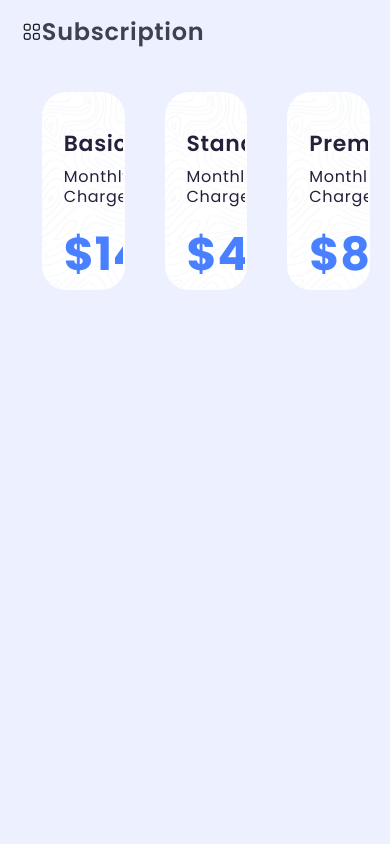
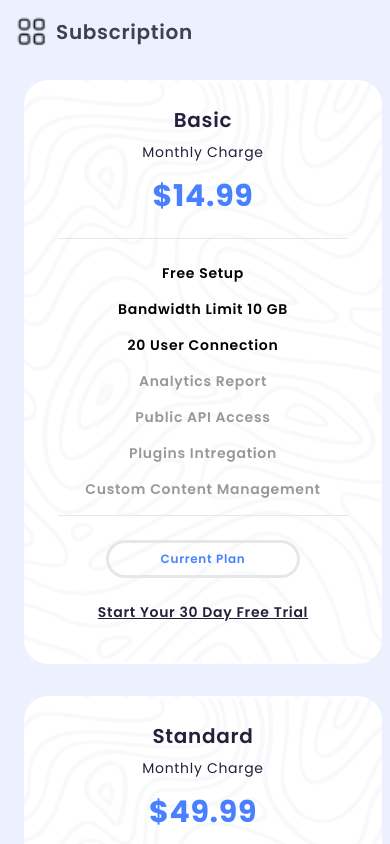
Before and after one commit to Kamba56/Migasuto2, a React (Vite) app: page / in a window 390 px wide. Shown: the top 844 px of the page. Built offline with nearby package versions, Linux system fonts and the light colour scheme.

Commit message:
dynamic testing: the sequel

```diff
--- a/src/Pages/subscription/components/Plan.tsx
+++ b/src/Pages/subscription/components/Plan.tsx
@@ -1,4 +1,3 @@
-import { Link } from "react-router";
 import pattern from "../assets/bgfrfr.png";
 interface PlanProps {
   title: string;
@@ -17,23 +16,27 @@
 }: PlanProps) {
   return (
     <div
-      className="flex flex-col mx-[1.25rem] bg-cover bg-center pb-[3.43rem] items-center border-[0.16em] border-transparent h-[100%] aspect-[5/12] rounded-3xl px-[1.25rem] overflow-hidden hover:border-[#336DBA] hover:border-[0.16em] transition ease-in duration-250"
+      className="flex flex-col mx-2 sm:mx-4 md:mx-[1.25rem] bg-cover bg-center pb-6 md:pb-[3.43rem] items-center border-[0.16em] border-transparent w-full md:w-auto min-w-[280px] md:aspect-[5/12] rounded-3xl px-4 md:px-[1.25rem] overflow-hidden hover:border-[#336DBA] transition ease-in duration-250"
       style={{ backgroundImage: `url(${pattern})` }}
     >
-      <div className="h-[215px] w-full py-[2.5rem] text-center">
-        <h3 className="text-[1.37rem] font-semibold mb-[0.6em]">{title}</h3>
-        <p className="text-[16px]  mb-[0.6em]">Monthly Charge</p>
-        <h1 className="text-[2.87rem] mt-[0.8em] font-bold text-[#4880ff]">
+      <div className="w-full py-6 md:py-[2.5rem] text-center">
+        <h3 className="text-xl md:text-[1.37rem] font-semibold mb-2 md:mb-[0.6em]">
+          {title}
+        </h3>
+        <p className="text-sm md:text-[16px] mb-2 md:mb-[0.6em]">
+          Monthly Charge
+        </p>
+        <h1 className="text-3xl md:text-[2.87rem] mt-4 md:mt-[0.8em] font-bold text-[#4880ff]">
           {price}
         </h1>
       </div>
-      <div className="text-top pt-[2.5em] px-[1.37em] h-[26.75rem] w-[90%] border-y-[0.12em]">
+      <div className="text-top pt-6 md:pt-[2.5em] px-4 md:px-[1.37em] md:h-[26.75rem] w-[90%] border-y-[0.12em]">
         {allFeatures.map((feature: string, index: number) => {
           const isIncluded = planFeatures.includes(feature);
           return (
             <p
               key={index}
-              className={`mb-[1.87rem] text-center text-[1em] font-semibold
+              className={`mb-4 md:mb-[1.87rem] text-center text-sm md:text-[1em] font-semibold
                 ${isIncluded ? "text-black" : "text-black text-opacity-40"}
               `}
             >
@@ -42,21 +45,25 @@
           );
         })}
       </div>
-      <div className="pt-[2.5em] flex flex-col w-full mx-[-1.25rem] items-center">
+      <div className="pt-6 md:pt-[2.5em] flex flex-col w-full items-center">
         <button
-          className={`mb-[3em] w-[60.4%] aspect-[3/1] rounded-[2.7em] 3xl border-[0.25em] text-[0.8rem] text-[#4880FF] font-semibold ${
-            title.toLowerCase() === "premium"
-              ? "bg-[#4880FF] text-white"
-              : !isCurrent
-              ? "hover:border-[#336DBA] transition ease-in duration-250"
-              : ""
-          } `}
+          className={`mb-6 md:mb-[3em] w-[60.4%] min-w-[160px] py-2 md:aspect-[3/1] rounded-full md:rounded-[2.7em] border-[0.25em] text-xs md:text-[0.8rem] font-semibold
+            ${
+              title.toLowerCase() === "premium"
+                ? "bg-[#4880FF] text-white"
+                : !isCurrent
+                ? "text-[#4880FF] hover:border-[#336DBA] transition ease-in duration-250"
+                : "text-[#4880FF]"
+            }`}
         >
           {!isCurrent ? "Upgrade" : "Current Plan"}
         </button>
-        <Link to={""} className="underline text-[1rem] font-semibold ">
+        <a
+          href="#"
+          className="underline text-sm md:text-[1rem] font-semibold mb-4 md:mb-0"
+        >
           Start Your 30 Day Free Trial
-        </Link>
+        </a>
       </div>
     </div>
   );
--- a/src/Pages/subscription/index.tsx
+++ b/src/Pages/subscription/index.tsx
@@ -1,6 +1,5 @@
 import Plan from "./components/Plan";
 import logo from "./assets/Category.png";
-import Button from "./components/Button";
 import { subPlans, plantype } from "./assets/dummyData";
 export default function SubscriptionPage() {
   const getAllUniqueFeatures = (plans: plantype[]): string[] => {
@@ -14,19 +13,20 @@
   };
 
   const allFeatures = getAllUniqueFeatures(subPlans);
-  console.log(allFeatures);
+
   return (
-    <div className="bg-[#ECF0FF] pt-[1.56em] pl-[1.56em] h-[100vh]">
-      <div className="flex justify-start">
-        <img src={logo} alt="" />
-        <p className="font-semibold text-[1.5rem] text-[#3B4250]">
+    <div className="bg-[#ECF0FF] min-h-screen w-full p-4 md:pt-[1.56em] md:pl-[1.56em]">
+      <div className="flex items-center gap-2 mb-8 md:mb-[3.56em]">
+        <img src={logo} alt="" className="w-8 md:w-auto" />
+        <p className="font-semibold text-xl md:text-[1.5rem] text-[#3B4250]">
           Subscription
         </p>
       </div>
 
-      <div className="mt-[3.56em] flex justify-evenly ">
-        {subPlans.map((plan: plantype) => (
+      <div className="flex flex-col md:flex-row gap-8 md:gap-4 lg:gap-8 md:justify-evenly">
+        {subPlans.map((plan: plantype, index: number) => (
           <Plan
+            key={index}
             title={plan.name}
             price={plan.price}
             planFeatures={plan.features}
```
Also changed, not shown: src/Pages/subscription/assets/subscription.css (added).
